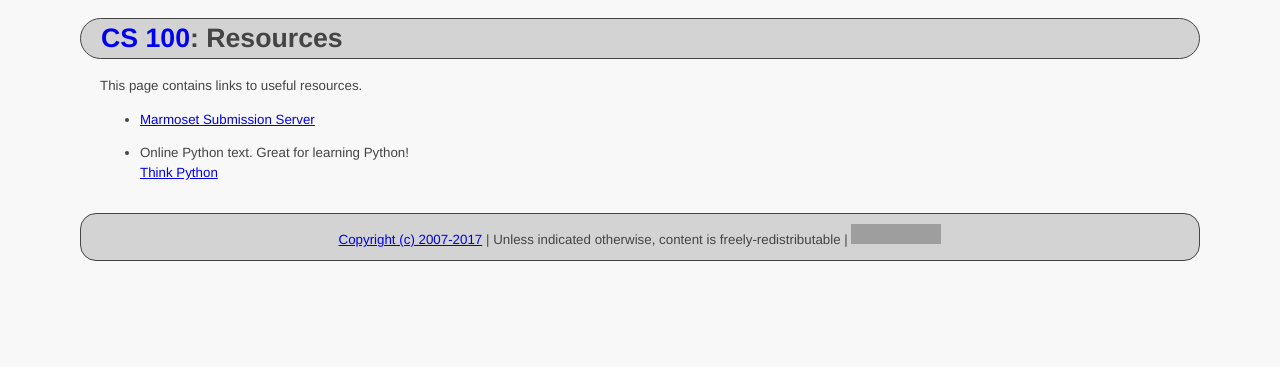
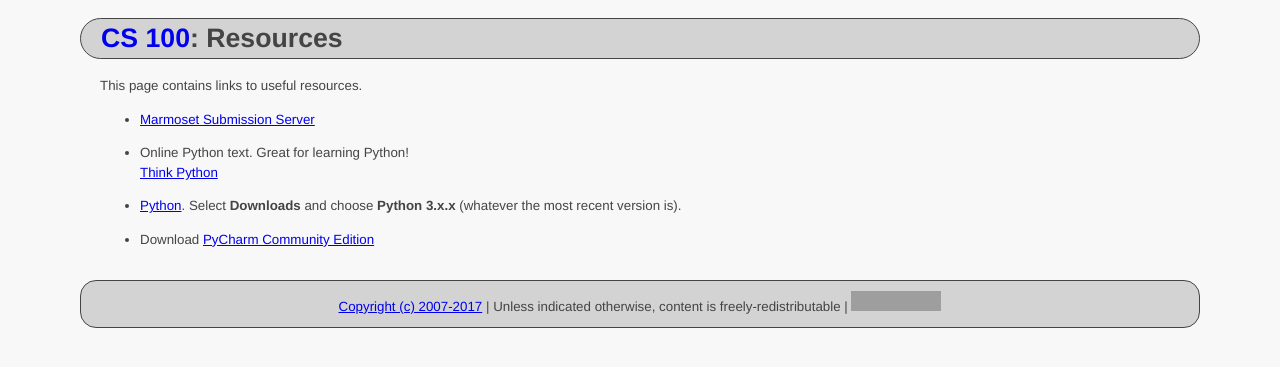
Before and after one commit to ycpcs/cs100-fall2017, a Jekyll site: the page built from resources/index.md, in a window 1280 px wide. Shown: the top 367 px of the page. Built offline with Jekyll 4.4.1, drawn with Linux system fonts in a browser that asks for light colours; grey boxes are pictures that could not be loaded.

Commit message:
update index
update index

```diff
--- a/resources/index.md
+++ b/resources/index.md
@@ -10,3 +10,7 @@ This page contains links to useful resources.
 
  - Online Python text.  Great for learning Python! <br>
    [Think Python](http://greenteapress.com/thinkpython/thinkpython.html)
+
+ - [Python](https://www.python.org). Select **Downloads** and choose **Python 3.x.x** (whatever the most recent version is).
+
+ - Download [PyCharm Community Edition](http://www.jetbrains.com/pycharm/)
```
